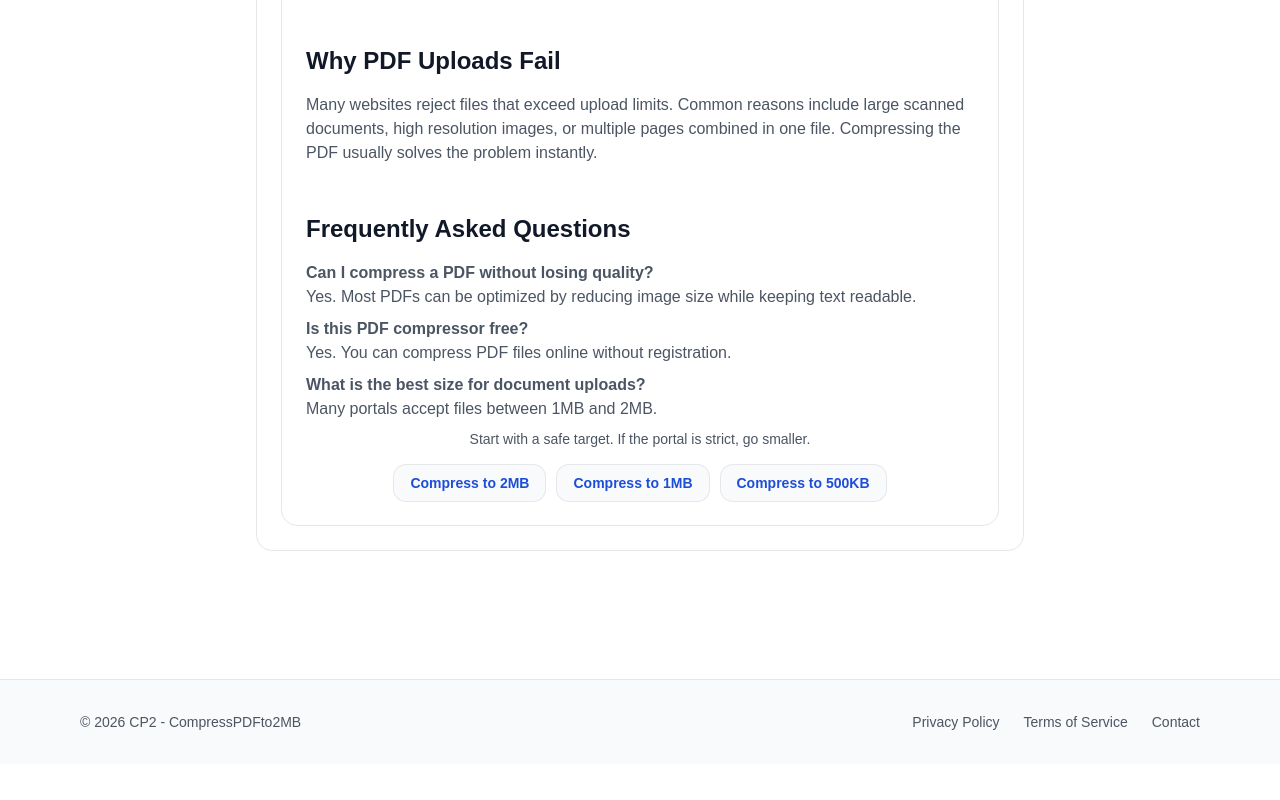
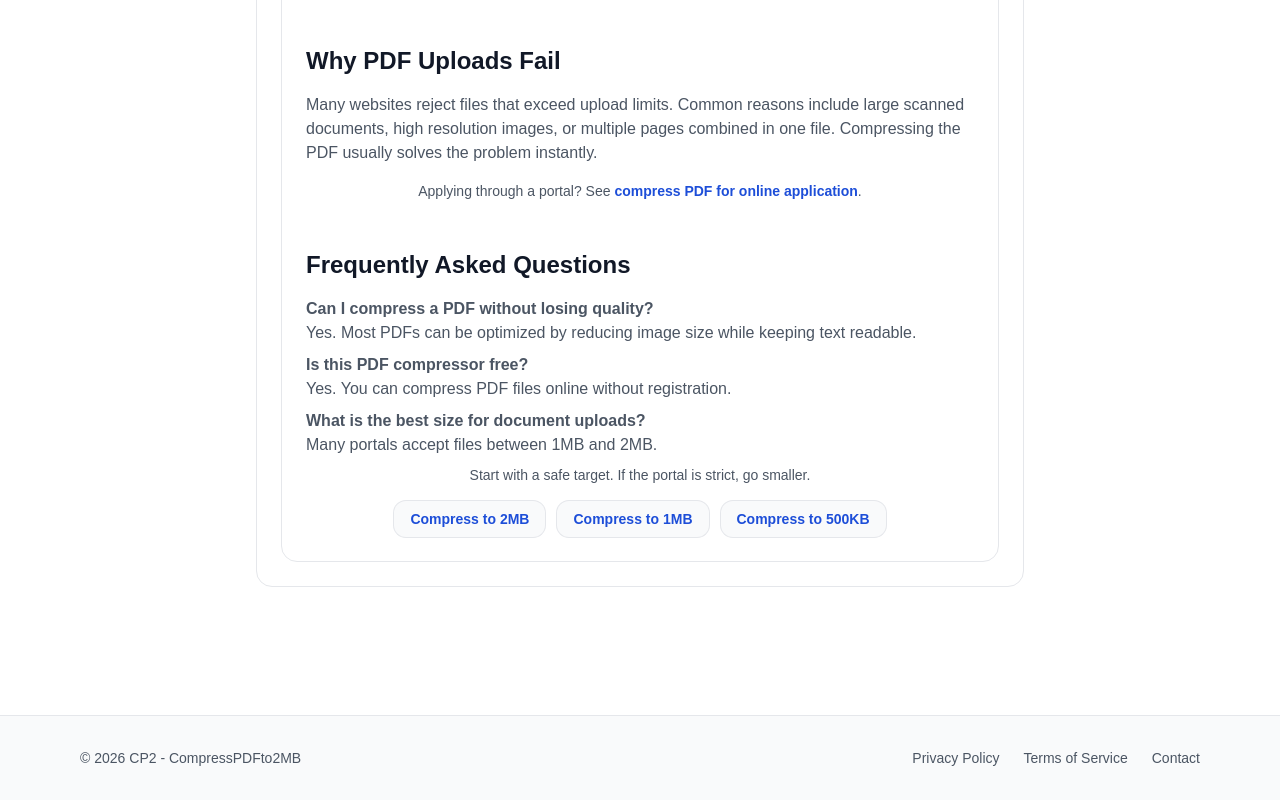
Before and after one commit to behicyildirim/compresspdfto2mb, a Next.js app: page / in a window 1280 px wide. Shown: the part 1222-2022 px from the top of the page. Before the commit the page ends 1986 px from the top, so only its background shows below. Built offline with nearby package versions, Linux system fonts and the light colour scheme.

Commit message:
add online application compression page to cluster

```diff
--- a/app/HomeClient.tsx
+++ b/app/HomeClient.tsx
@@ -152,11 +152,11 @@ export default function HomeClient() {
           <p>
             Having issues? See{" "}
             <Link
-              href="/pdf-upload-failed"
-              className="font-semibold text-blue-700 hover:underline"
-            >
-              PDF upload failed fixes
-            </Link>{" "}
+  href="/pdf-upload-failed-fix"
+  className="font-semibold text-blue-700 hover:underline"
+>
+  PDF upload failed fixes
+</Link>
             or{" "}
             <Link
               href="/pdf-too-large-to-upload"
@@ -217,6 +217,16 @@ or multiple pages combined in one file. Compressing the PDF usually solves
 the problem instantly.
 </p>
 </section>
+<p className="mt-4 text-sm text-gray-600">
+  Applying through a portal? See{" "}
+  <Link
+    href="/compress-pdf-for-online-application"
+    className="font-semibold text-blue-700 hover:underline"
+  >
+    compress PDF for online application
+  </Link>
+  .
+</p>
 <section className="mt-12 text-left">
 <h2 className="text-2xl font-semibold text-gray-900 mb-4">
 Frequently Asked Questions
--- a/app/compress-pdf-for-online-application/page.tsx
+++ b/app/compress-pdf-for-online-application/page.tsx
@@ -54,6 +54,12 @@ export default function Page() {
       </h2>
 
       <div className="mt-4 flex flex-wrap gap-3">
+        <Link
+  href="/immigration-pdf-upload-guide"
+  className="text-blue-700 underline"
+>
+  Immigration PDF upload guide
+</Link>
 
         <Link
           href="/pdf-upload-failed-fix"
--- a/app/lib/sitePaths.ts
+++ b/app/lib/sitePaths.ts
@@ -34,6 +34,7 @@ export const USE_CASE_PAGES: Item[] = [
   { href: "/compress-pdf-for-email", label: "Compress PDF for Email" },
   { href: "/compress-pdf-for-whatsapp", label: "Compress PDF for WhatsApp" },
   { href: "/reduce-pdf-under-2mb", label: "Reduce PDF under 2MB" },
+  { href: "/compress-pdf-for-online-application", label: "Compress PDF for Online Application" },
 ];
 
 // ✅ Support/problem pages (sitemap only, also useful for UX)
```
